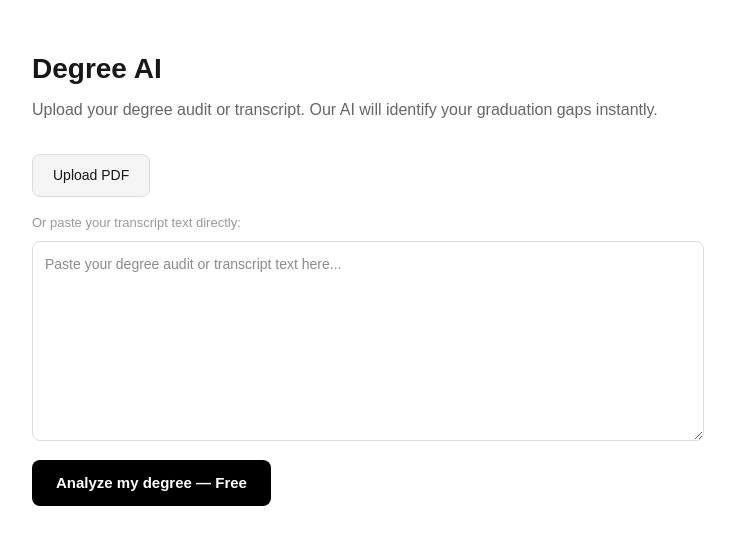
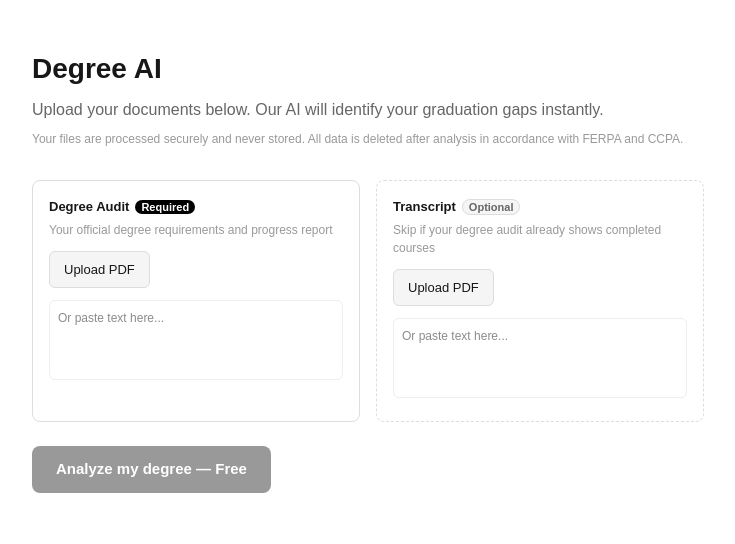
Before and after one commit to byronzhushuai/degree-ai, a Next.js app: page / in a window 1280 px wide. Shown: the top 544 px of the page, without its empty margins (272-1007 px from the left). Built offline with nearby package versions, Linux system fonts and the light colour scheme.

Commit message:
dual upload, FERPA/CCPA notice

```diff
--- a/app/page.tsx
+++ b/app/page.tsx
@@ -3,28 +3,32 @@
 import { useState } from 'react';
 
 export default function Home() {
+  const [degreeAuditText, setDegreeAuditText] = useState('');
   const [transcriptText, setTranscriptText] = useState('');
+  const [degreeAuditFileName, setDegreeAuditFileName] = useState('');
+  const [transcriptFileName, setTranscriptFileName] = useState('');
   const [analysis, setAnalysis] = useState<any>(null);
   const [loading, setLoading] = useState(false);
   const [error, setError] = useState('');
-  const [fileName, setFileName] = useState('');
 
-  const handleFileUpload = async (e: React.ChangeEvent<HTMLInputElement>) => {
+  const handleFileUpload = async (
+    e: React.ChangeEvent<HTMLInputElement>,
+    type: 'degreeAudit' | 'transcript'
+  ) => {
     const file = e.target.files?.[0];
     if (!file) return;
-    setFileName(file.name);
+    if (type === 'degreeAudit') setDegreeAuditFileName(file.name);
+    else setTranscriptFileName(file.name);
 
     const formData = new FormData();
     formData.append('file', file);
 
     try {
-      const res = await fetch('/api/upload', {
-        method: 'POST',
-        body: formData,
-      });
+      const res = await fetch('/api/upload', { method: 'POST', body: formData });
       const data = await res.json();
       if (data.text) {
-        setTranscriptText(data.text);
+        if (type === 'degreeAudit') setDegreeAuditText(data.text);
+        else setTranscriptText(data.text);
       } else {
         setError('Failed to read PDF. Please paste text manually.');
       }
@@ -34,16 +38,20 @@ export default function Home() {
   };
 
   const handleAnalyze = async () => {
-    if (!transcriptText.trim()) return;
+    if (!degreeAuditText.trim()) return;
     setLoading(true);
     setError('');
     setAnalysis(null);
+
+    const combinedText = transcriptText
+      ? 'DEGREE AUDIT:\n' + degreeAuditText + '\n\nTRANSCRIPT:\n' + transcriptText
+      : 'DEGREE AUDIT:\n' + degreeAuditText;
 
     try {
       const res = await fetch('/api/analyze', {
         method: 'POST',
         headers: { 'Content-Type': 'application/json' },
-        body: JSON.stringify({ transcriptText }),
+        body: JSON.stringify({ transcriptText: combinedText }),
       });
       const data = await res.json();
       if (data.analysis) {
@@ -61,41 +69,57 @@ export default function Home() {
   return (
     <main style={{ maxWidth: 720, margin: '0 auto', padding: '48px 24px', fontFamily: 'sans-serif' }}>
       <h1 style={{ fontSize: 28, fontWeight: 600, marginBottom: 8 }}>Degree AI</h1>
-      <p style={{ color: '#666', marginBottom: 32 }}>
-        Upload your degree audit or transcript. Our AI will identify your graduation gaps instantly.
+      <p style={{ color: '#666', marginBottom: 8 }}>
+        Upload your documents below. Our AI will identify your graduation gaps instantly.
+      </p>
+      <p style={{ fontSize: 12, color: '#999', marginBottom: 32 }}>
+        Your files are processed securely and never stored. All data is deleted after analysis in accordance with FERPA and CCPA.
       </p>
 
-      <div style={{ marginBottom: 16 }}>
-        <label style={{
-          display: 'inline-block', padding: '10px 20px', background: '#f5f5f5',
-          border: '1px solid #ddd', borderRadius: 8, cursor: 'pointer', fontSize: 14
-        }}>
-          Upload PDF
-          <input type="file" accept=".pdf" onChange={handleFileUpload} style={{ display: 'none' }} />
-        </label>
-        {fileName && <span style={{ marginLeft: 12, fontSize: 13, color: '#666' }}>{fileName} — loaded</span>}
+      <div style={{ display: 'grid', gridTemplateColumns: '1fr 1fr', gap: 16, marginBottom: 24 }}>
+
+        <div style={{ border: '1px solid #ddd', borderRadius: 8, padding: 16 }}>
+          <div style={{ fontSize: 13, fontWeight: 600, marginBottom: 4 }}>
+            Degree Audit
+            <span style={{ marginLeft: 6, fontSize: 11, background: '#000', color: '#fff', padding: '1px 6px', borderRadius: 10 }}>Required</span>
+          </div>
+          <div style={{ fontSize: 12, color: '#999', marginBottom: 12 }}>
+            Your official degree requirements and progress report
+          </div>
+          <label style={{ display: 'inline-block', padding: '8px 14px', background: '#f5f5f5', border: '1px solid #ddd', borderRadius: 6, cursor: 'pointer', fontSize: 13 }}>
+            Upload PDF
+            <input type="file" accept=".pdf" onChange={(e) => handleFileUpload(e, 'degreeAudit')} style={{ display: 'none' }} />
+          </label>
+          {degreeAuditFileName
+            ? <div style={{ marginTop: 8, fontSize: 12, color: '#22a722' }}>✓ {degreeAuditFileName}</div>
+            : <textarea value={degreeAuditText} onChange={(e) => setDegreeAuditText(e.target.value)} placeholder="Or paste text here..." style={{ marginTop: 12, width: '100%', height: 80, padding: 8, fontSize: 12, border: '1px solid #eee', borderRadius: 6, resize: 'none', boxSizing: 'border-box' }} />
+          }
+        </div>
+
+        <div style={{ border: '1px dashed #ddd', borderRadius: 8, padding: 16 }}>
+          <div style={{ fontSize: 13, fontWeight: 600, marginBottom: 4 }}>
+            Transcript
+            <span style={{ marginLeft: 6, fontSize: 11, background: '#f5f5f5', color: '#666', padding: '1px 6px', borderRadius: 10, border: '1px solid #ddd' }}>Optional</span>
+          </div>
+          <div style={{ fontSize: 12, color: '#999', marginBottom: 12 }}>
+            Skip if your degree audit already shows completed courses
+          </div>
+          <label style={{ display: 'inline-block', padding: '8px 14px', background: '#f5f5f5', border: '1px solid #ddd', borderRadius: 6, cursor: 'pointer', fontSize: 13 }}>
+            Upload PDF
+            <input type="file" accept=".pdf" onChange={(e) => handleFileUpload(e, 'transcript')} style={{ display: 'none' }} />
+          </label>
+          {transcriptFileName
+            ? <div style={{ marginTop: 8, fontSize: 12, color: '#22a722' }}>✓ {transcriptFileName}</div>
+            : <textarea value={transcriptText} onChange={(e) => setTranscriptText(e.target.value)} placeholder="Or paste text here..." style={{ marginTop: 12, width: '100%', height: 80, padding: 8, fontSize: 12, border: '1px solid #eee', borderRadius: 6, resize: 'none', boxSizing: 'border-box' }} />
+          }
+        </div>
+
       </div>
-
-      <p style={{ fontSize: 13, color: '#999', marginBottom: 8 }}>Or paste your transcript text directly:</p>
-
-      <textarea
-        value={transcriptText}
-        onChange={(e) => setTranscriptText(e.target.value)}
-        placeholder="Paste your degree audit or transcript text here..."
-        style={{
-          width: '100%', height: 200, padding: 12, fontSize: 14,
-          border: '1px solid #ddd', borderRadius: 8, resize: 'vertical', boxSizing: 'border-box',
-        }}
-      />
 
       <button
         onClick={handleAnalyze}
-        disabled={loading || !transcriptText.trim()}
-        style={{
-          marginTop: 12, padding: '12px 24px', fontSize: 15, fontWeight: 600,
-          background: loading ? '#999' : '#000', color: '#fff',
-          border: 'none', borderRadius: 8, cursor: loading ? 'not-allowed' : 'pointer',
-        }}
+        disabled={loading || !degreeAuditText.trim()}
+        style={{ padding: '12px 24px', fontSize: 15, fontWeight: 600, background: loading || !degreeAuditText.trim() ? '#999' : '#000', color: '#fff', border: 'none', borderRadius: 8, cursor: loading || !degreeAuditText.trim() ? 'not-allowed' : 'pointer' }}
       >
         {loading ? 'Analyzing...' : 'Analyze my degree — Free'}
       </button>
@@ -109,21 +133,15 @@ export default function Home() {
           <div style={{ display: 'grid', gridTemplateColumns: 'repeat(3, 1fr)', gap: 12, marginBottom: 24 }}>
             <div style={{ background: '#f5f5f5', borderRadius: 8, padding: 16 }}>
               <div style={{ fontSize: 12, color: '#666', marginBottom: 4 }}>Credits completed</div>
-              <div style={{ fontSize: 24, fontWeight: 600 }}>
-                {analysis.summary.creditsCompleted} / {analysis.summary.creditsRequired}
-              </div>
+              <div style={{ fontSize: 24, fontWeight: 600 }}>{analysis.summary.creditsCompleted} / {analysis.summary.creditsRequired}</div>
             </div>
             <div style={{ background: '#fff0f0', borderRadius: 8, padding: 16 }}>
               <div style={{ fontSize: 12, color: '#c00', marginBottom: 4 }}>Missing requirements</div>
-              <div style={{ fontSize: 24, fontWeight: 600, color: '#c00' }}>
-                {analysis.summary.missingRequirementsCount}
-              </div>
+              <div style={{ fontSize: 24, fontWeight: 600, color: '#c00' }}>{analysis.summary.missingRequirementsCount}</div>
             </div>
             <div style={{ background: '#fffbe6', borderRadius: 8, padding: 16 }}>
               <div style={{ fontSize: 12, color: '#996600', marginBottom: 4 }}>At-risk courses</div>
-              <div style={{ fontSize: 24, fontWeight: 600, color: '#996600' }}>
-                {analysis.summary.atRiskCount}
-              </div>
+              <div style={{ fontSize: 24, fontWeight: 600, color: '#996600' }}>{analysis.summary.atRiskCount}</div>
             </div>
           </div>
 
@@ -134,41 +152,26 @@ export default function Home() {
 
           <h3 style={{ fontSize: 16, fontWeight: 600, marginBottom: 12 }}>Missing courses (preview)</h3>
           {analysis.missingCourses.slice(0, 2).map((course: any, i: number) => (
-            <div key={i} style={{
-              display: 'flex', justifyContent: 'space-between', alignItems: 'center',
-              padding: '10px 14px', background: '#f9f9f9', borderRadius: 8, marginBottom: 8
-            }}>
+            <div key={i} style={{ display: 'flex', justifyContent: 'space-between', alignItems: 'center', padding: '10px 14px', background: '#f9f9f9', borderRadius: 8, marginBottom: 8 }}>
               <span style={{ fontSize: 14 }}>{course.code} — {course.name}</span>
-              <span style={{
-                fontSize: 11, padding: '2px 8px', borderRadius: 10,
-                background: course.urgent ? '#ffe0e0' : '#eee',
-                color: course.urgent ? '#c00' : '#666'
-              }}>
+              <span style={{ fontSize: 11, padding: '2px 8px', borderRadius: 10, background: course.urgent ? '#ffe0e0' : '#eee', color: course.urgent ? '#c00' : '#666' }}>
                 {course.urgent ? 'Urgent' : 'Required'}
               </span>
             </div>
           ))}
 
           {analysis.missingCourses.length > 2 && (
-            <div style={{
-              padding: '10px 14px', background: '#f9f9f9', borderRadius: 8,
-              fontSize: 14, color: '#999', marginBottom: 24
-            }}>
+            <div style={{ padding: '10px 14px', background: '#f9f9f9', borderRadius: 8, fontSize: 14, color: '#999', marginBottom: 24 }}>
               + {analysis.missingCourses.length - 2} more courses hidden — upgrade to see full list
             </div>
           )}
 
           <div style={{ border: '1px solid #0070f3', borderRadius: 8, padding: 20, background: '#f0f7ff' }}>
-            <div style={{ fontSize: 14, fontWeight: 600, color: '#0070f3', marginBottom: 4 }}>
-              Want the full optimization plan?
-            </div>
+            <div style={{ fontSize: 14, fontWeight: 600, color: '#0070f3', marginBottom: 4 }}>Want the full optimization plan?</div>
             <div style={{ fontSize: 13, color: '#555', marginBottom: 12 }}>
               Get your complete course list, prerequisite map, and fastest path to graduation — reviewed by an academic advisor.
             </div>
-            <button style={{
-              padding: '10px 20px', fontSize: 14, fontWeight: 600,
-              background: '#000', color: '#fff', border: 'none', borderRadius: 8, cursor: 'pointer'
-            }}>
+            <button style={{ padding: '10px 20px', fontSize: 14, fontWeight: 600, background: '#000', color: '#fff', border: 'none', borderRadius: 8, cursor: 'pointer' }}>
               Get full plan — $19
             </button>
           </div>
```
